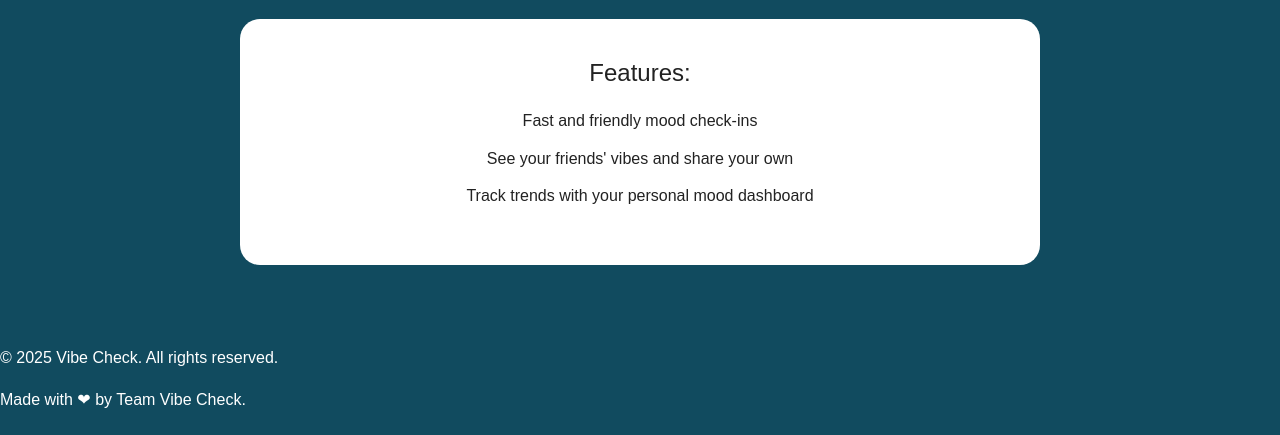
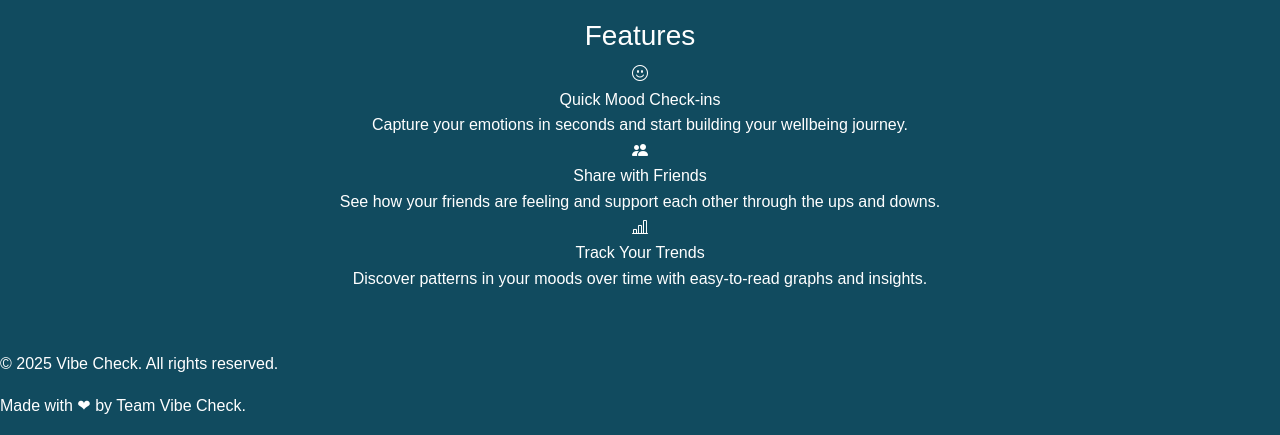
Before and after one commit to cybergemm/vibe_check, a Flask app: template templates/intro.html in a window 1280 px wide. Shown: the part 381-816 px from the top of the page. Before the commit the page ends 789 px from the top, so only its background shows below. Run offline with Flask 3, Linux system fonts and the light colour scheme; the template is opened without the code that fills it, so the values that code supplies are empty.

Commit message:
Updated the features list into a three seperate cards layout which looks more balanced on the webpage.

```diff
--- a/templates/intro.html
+++ b/templates/intro.html
@@ -7,7 +7,7 @@
 
     <link rel="stylesheet" href="https://cdn.jsdelivr.net/npm/bootstrap@5.3.5/dist/css/bootstrap.min.css">
     <link rel="stylesheet" href="https://cdn.jsdelivr.net/npm/bootstrap-icons@1.10.5/font/bootstrap-icons.css">
-    <link rel="stylesheet" href="../static/css/intro_stylesheet.css">
+    <link rel="stylesheet" href="../dstatic/css/intro_stylesheet.css">
 </head>
 <body>
     <header class="landing-header">
@@ -26,13 +26,33 @@
             </p>
         </section>
 
-        <section class="features-section">
-            <h3 class="features-heading">Features:</h3>
-            <ul class="features-list">
-                <li>Fast and friendly mood check-ins</li>
-                <li>See your friends' vibes and share your own</li>
-                <li>Track trends with your personal mood dashboard</li>
-              </ul>
+        <section class="features">
+            <h3>Features</h3>
+            <div class="features-grid">
+                <div class="feature-item">
+                    <div class="feature-icon"><i class="bi bi-emoji-smile"></i></div>
+                    <div class="feature-title">Quick Mood Check-ins</div>
+                    <div class="feature-description">
+                        Capture your emotions in seconds and start building your wellbeing journey.
+                    </div>
+                </div>
+
+                <div class="feature-item">
+                    <div class="feature-icon"><i class="bi bi-people-fill"></i></div>
+                    <div class="feature-title">Share with Friends</div>
+                    <div class="feature-description">
+                        See how your friends are feeling and support each other through the ups and downs.
+                    </div>
+                </div>
+
+                <div class="feature-item">
+                    <div class="feature-icon"><i class="bi bi-bar-chart-line"></i></div>
+                    <div class="feature-title">Track Your Trends</div>
+                    <div class="feature-description">
+                        Discover patterns in your moods over time with easy-to-read graphs and insights.
+                    </div>
+                </div>
+            </div>
         </section>
     </main>
 
```
